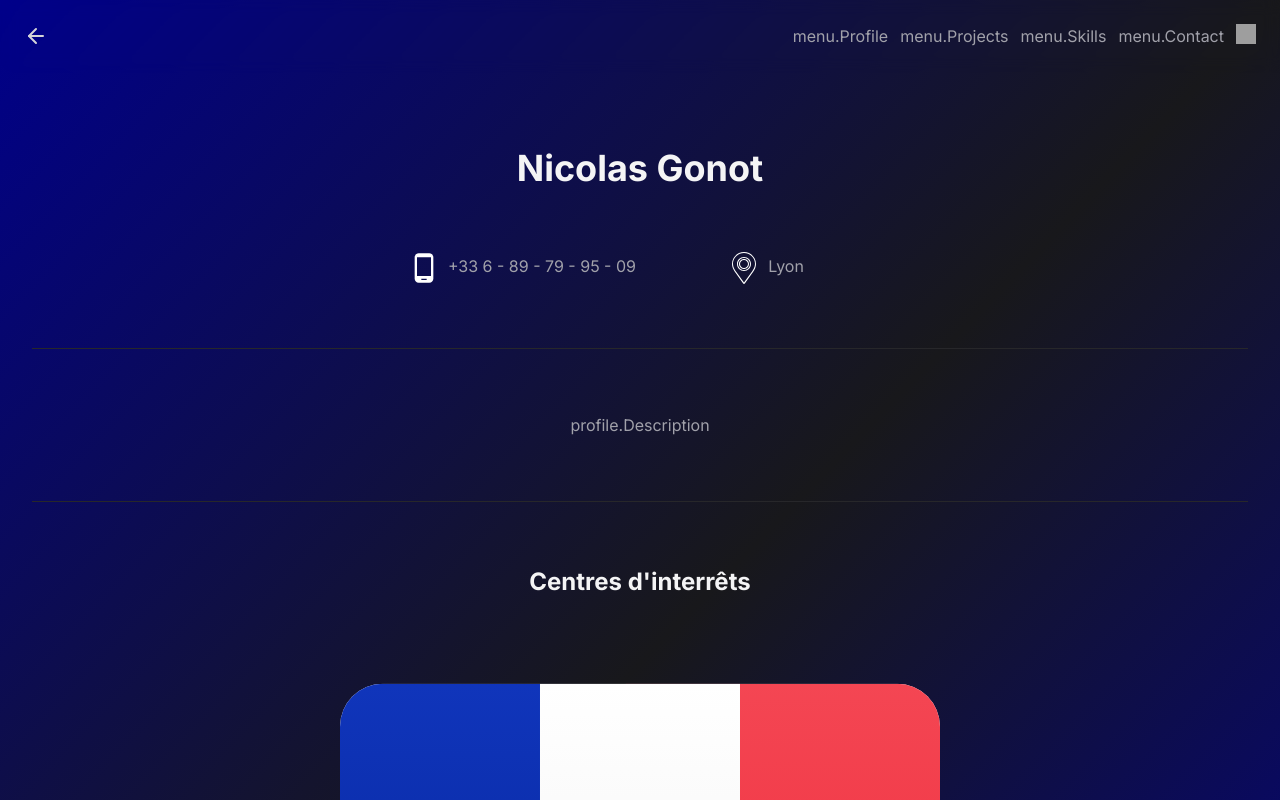
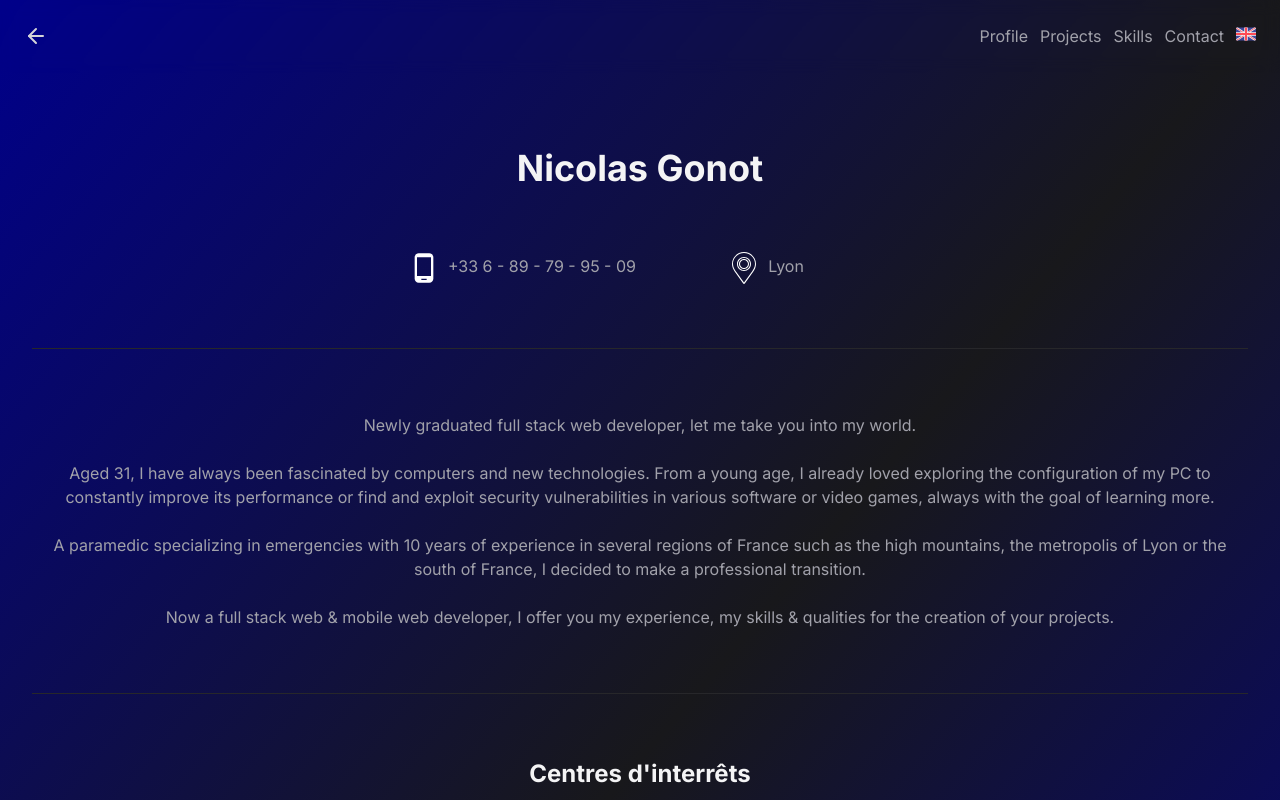
Before and after one commit to GNT-N/my-portfolio, a Next.js app: page /profile in a window 1280 px wide. Shown: the top 800 px of the page. Built offline with nearby package versions, Linux system fonts and the light colour scheme; grey boxes are pictures that could not be loaded; what tw-elements would draw is missing.

Commit message:
skills update

```diff
--- a/src/app/components/grid_logos.tsx
+++ b/src/app/components/grid_logos.tsx
@@ -17,7 +17,7 @@ function GridLogos<T>({ logos, skillBarsRef }: SkillData<T>) {
       const margin = 100;
 
       const generateRandomPosition = () => {
-        const zoneWidth = 1200; // Largeur de la zone d'exclusion
+        const zoneWidth = 900; // Largeur de la zone d'exclusion
         const zoneHeight = 300; // Hauteur de la zone d'exclusion
 
         const zoneX = (window.innerWidth - zoneWidth) / 2;
@@ -74,7 +74,7 @@ function GridLogos<T>({ logos, skillBarsRef }: SkillData<T>) {
         } else {
           clearInterval(interval);
         }
-      }, 200);
+      }, 100);
     }
   }, [logos]);
 
--- a/src/app/components/nav.tsx
+++ b/src/app/components/nav.tsx
@@ -1,11 +1,24 @@
+import i18n from "i18next";
 import Link from "next/link";
 import { ArrowLeft } from "lucide-react";
-import { useTranslation } from "react-i18next";
+import Backend from "i18next-http-backend";
+import React, { useEffect, useRef, useState } from "react";
 import LanguageDropDown from "../components/LanguageDropDown";
-import React, { useEffect, useRef, useState } from "react";
+import { initReactI18next, useTranslation } from "react-i18next";
+
+i18n
+  .use(initReactI18next)
+  .use(Backend)
+  .init({
+    backend: {
+      loadPath: "/translation/{{ lng }}/translation.json",
+    },
+    lng: "en",
+    fallbackLng: ["en", "fr", "vn"],
+  });
 
 export const Navigation: React.FC = () => {
-  const { t } = useTranslation();
+  const { t } = useTranslation("en", { useSuspense: false });
   const ref = useRef<HTMLElement>(null);
   const [isIntersecting, setIntersecting] = useState(true);
 
--- a/src/app/globals.css
+++ b/src/app/globals.css
@@ -65,7 +65,8 @@ body {
 }
 
 .skill-bar {
-  width: 50vw;
+  width: 800px;
+  height: 20px;
   margin: 15px;
   border-radius: 0.5rem;
   position: relative;
@@ -73,6 +74,7 @@ body {
 }
 
 .skill-fill {
+  height: 100% !important;
   background-color: darkblue;
   text-align: center;
   color: #fff;
@@ -88,3 +90,10 @@ body {
     width: 0;
   }
 }
+
+@media (max-width: 600px) {
+  .skill-bar {
+    width: 330px;
+    height: 25px;
+  }
+}
--- a/src/app/page.tsx
+++ b/src/app/page.tsx
@@ -4,6 +4,7 @@ import Link from "next/link";
 import i18n from "i18next";
 import Backend from "i18next-http-backend";
 import Particles from "./components/particles";
+import LanguageDropDown from "./components/LanguageDropDown";
 import { initReactI18next, useTranslation } from "react-i18next";
 
 i18n
@@ -40,6 +41,7 @@ export default function Home() {
               {t(`menu.${item.name}`)}
             </Link>
           ))}
+          <LanguageDropDown />
         </ul>
       </nav>
 
```
